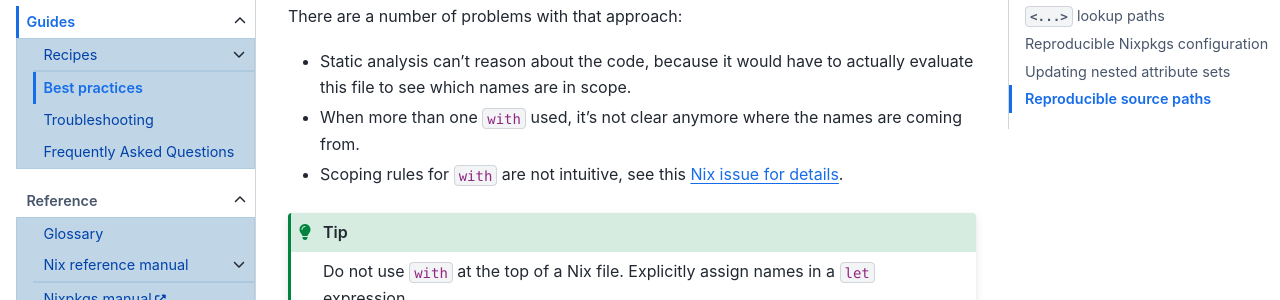
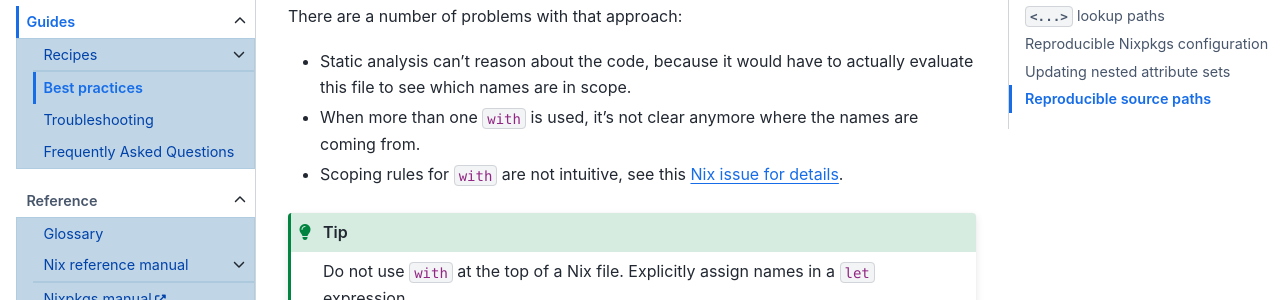
Before and after one commit to NixOS/nix.dev, a Sphinx documentation site: the page built from source/guides/best-practices.md, in a window 1280 px wide and 900 px high, scrolled down 1677 px. Shown: the part 153-453 px from the top of the window. Built offline with Sphinx 7.4.7 and the Sphinx Book theme 1.1.4, drawn with Linux system fonts in a browser that asks for light colours.

```diff
--- a/source/guides/best-practices.md
+++ b/source/guides/best-practices.md
@@ -85,7 +85,7 @@ This brings all attributes of the imported expression into scope of the current
 There are a number of problems with that approach:
 
 - Static analysis can't reason about the code, because it would have to actually evaluate this file to see which names are in scope.
-- When more than one `with` used, it's not clear anymore where the names are coming from.
+- When more than one `with` is used, it's not clear anymore where the names are coming from.
 - Scoping rules for `with` are not intuitive, see this [Nix issue for details](https://github.com/NixOS/nix/issues/490).
 
 :::{tip}
```
